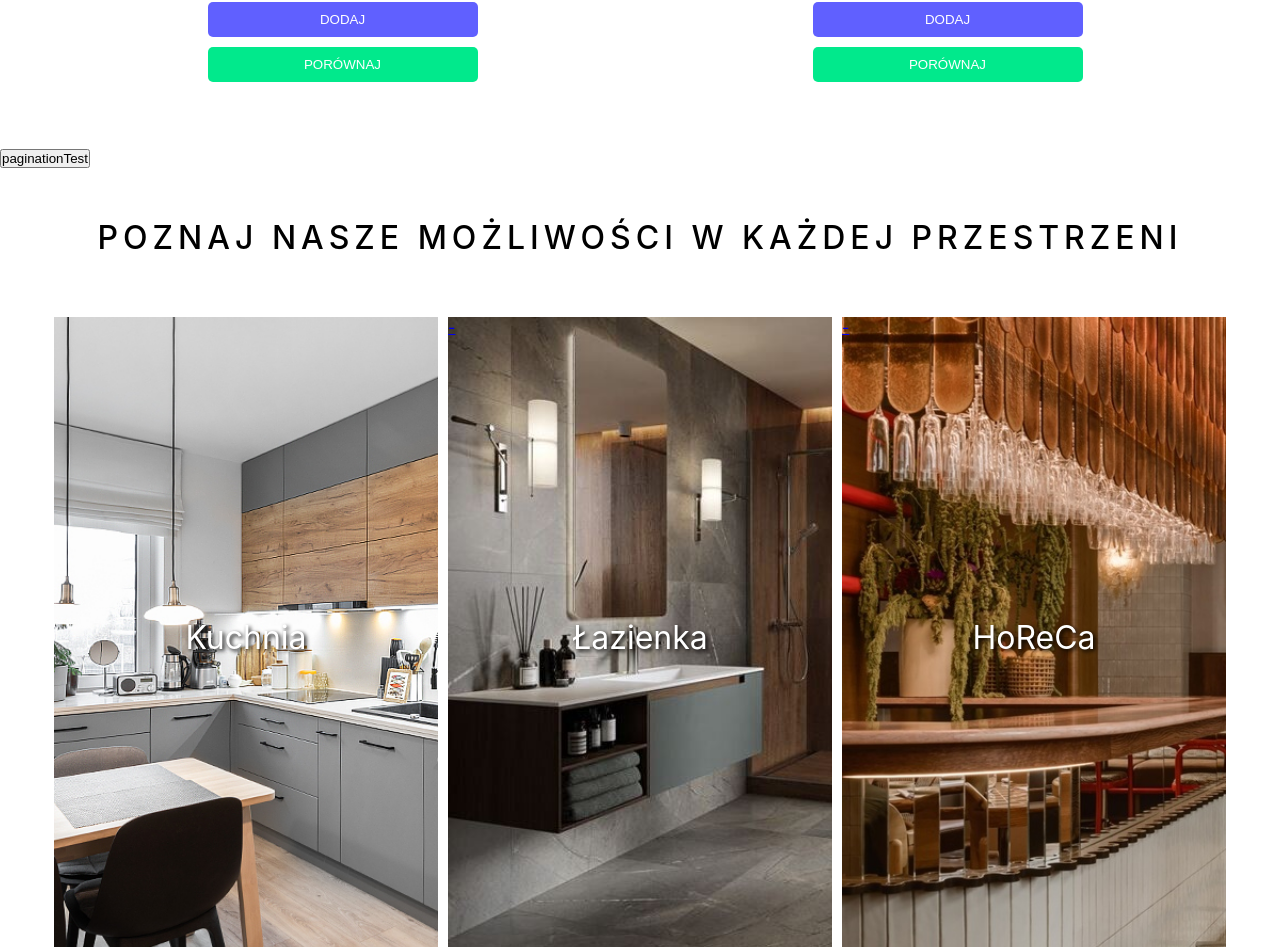
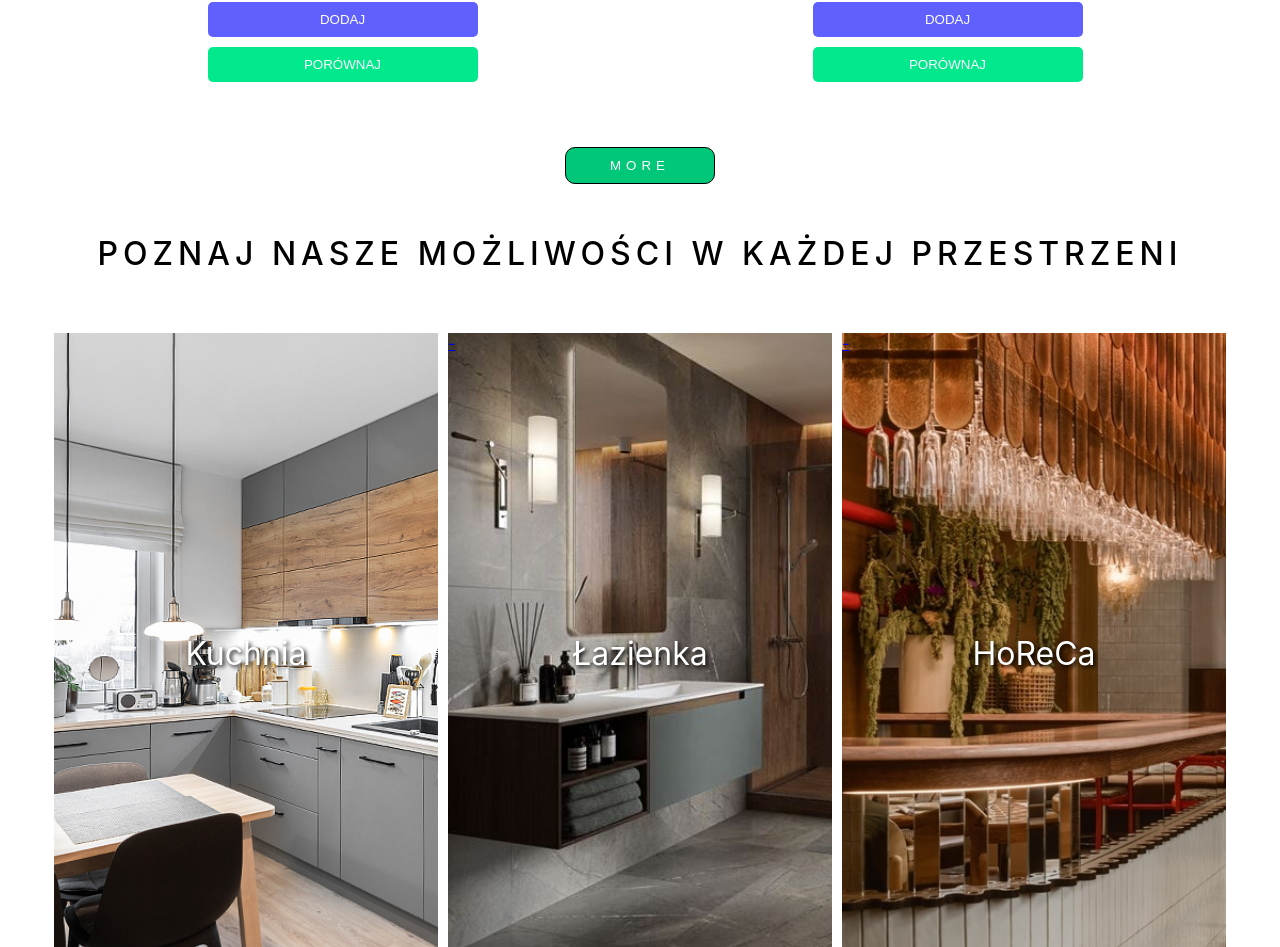
Before and after one commit to marcinoles87/my-app2, a React (Create React App) app: page / in a window 1280 px wide. Shown: the part 3707-4654 px from the top of the page. Built offline with nearby package versions, Linux system fonts and the light colour scheme.

Commit message:
add code

```diff
--- a/src/App.css
+++ b/src/App.css
@@ -332,10 +332,37 @@ i{
 
 }
 
+.pagination-container{
+    display: flex;
+    flex-direction: column;
+    justify-content: center;
+    align-items: center;
+}
+
+
+
 #pag{
   display: flex;
   flex-direction: row;
   justify-content: center;
+}
+
+#pag-button{
+  width: 150px;
+  padding: 10px;
+  background-color: #01c778;
+  color:white;
+  border:1px solid black;
+  border-radius: 10px;
+  text-transform: uppercase;
+  letter-spacing: 5px;
+  cursor: pointer;
+  transition: 0.6s ease;
+
+}
+
+#pag-button:hover{
+  letter-spacing: 10px;
 }
 
 #pag button{
--- a/src/Database/Pagination.jsx
+++ b/src/Database/Pagination.jsx
@@ -62,7 +62,7 @@ function Pagination({database ,setDatabase}) {
     <div className='pagination-container'>
          <div className='pagination'>
 
-              <button id='pag-button' onClick={paginationFun}>paginationTest</button>
+              <button id='pag-button' onClick={paginationFun}>More</button>
 
                       <div id='pag'></div>
 
```
